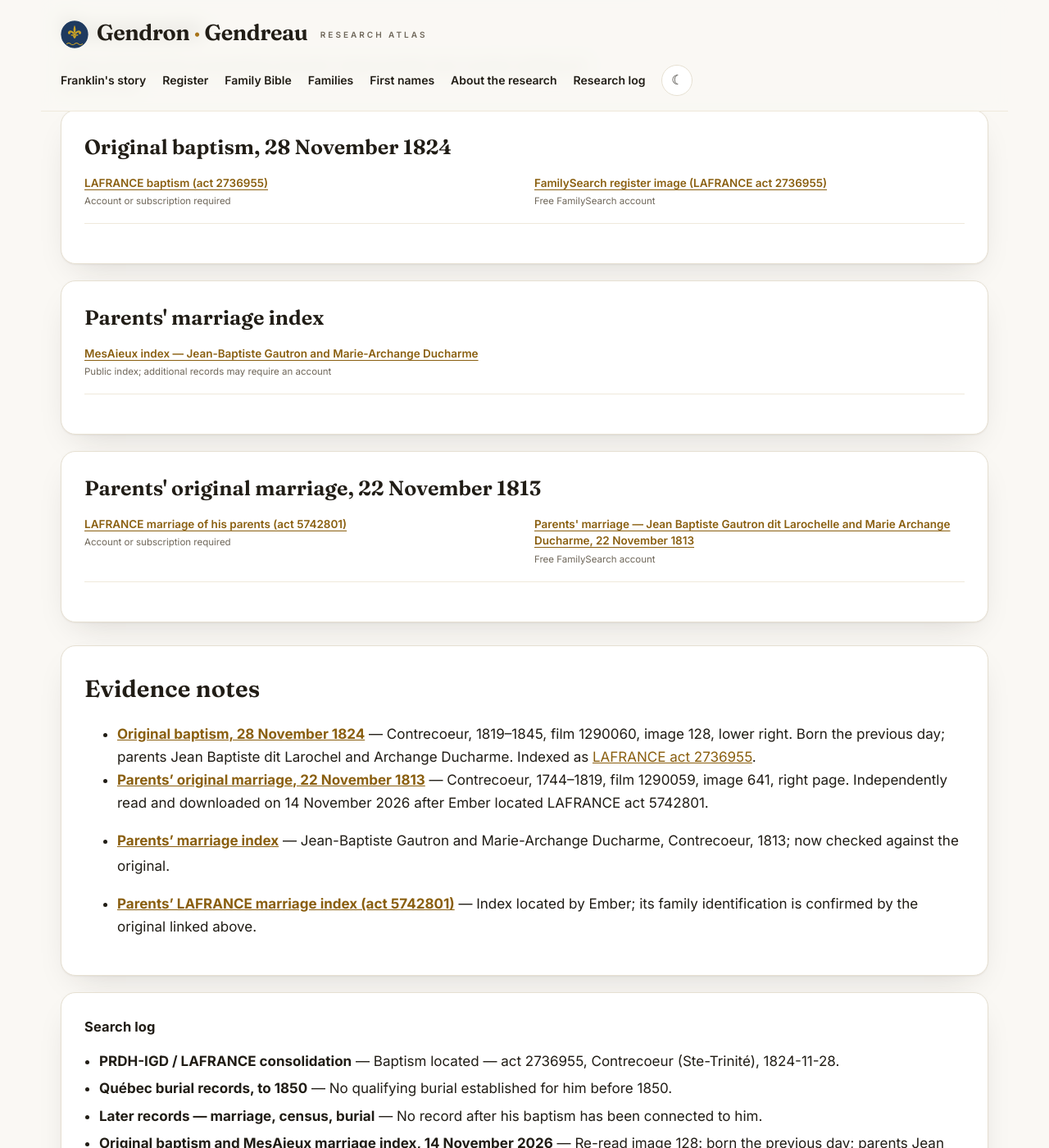
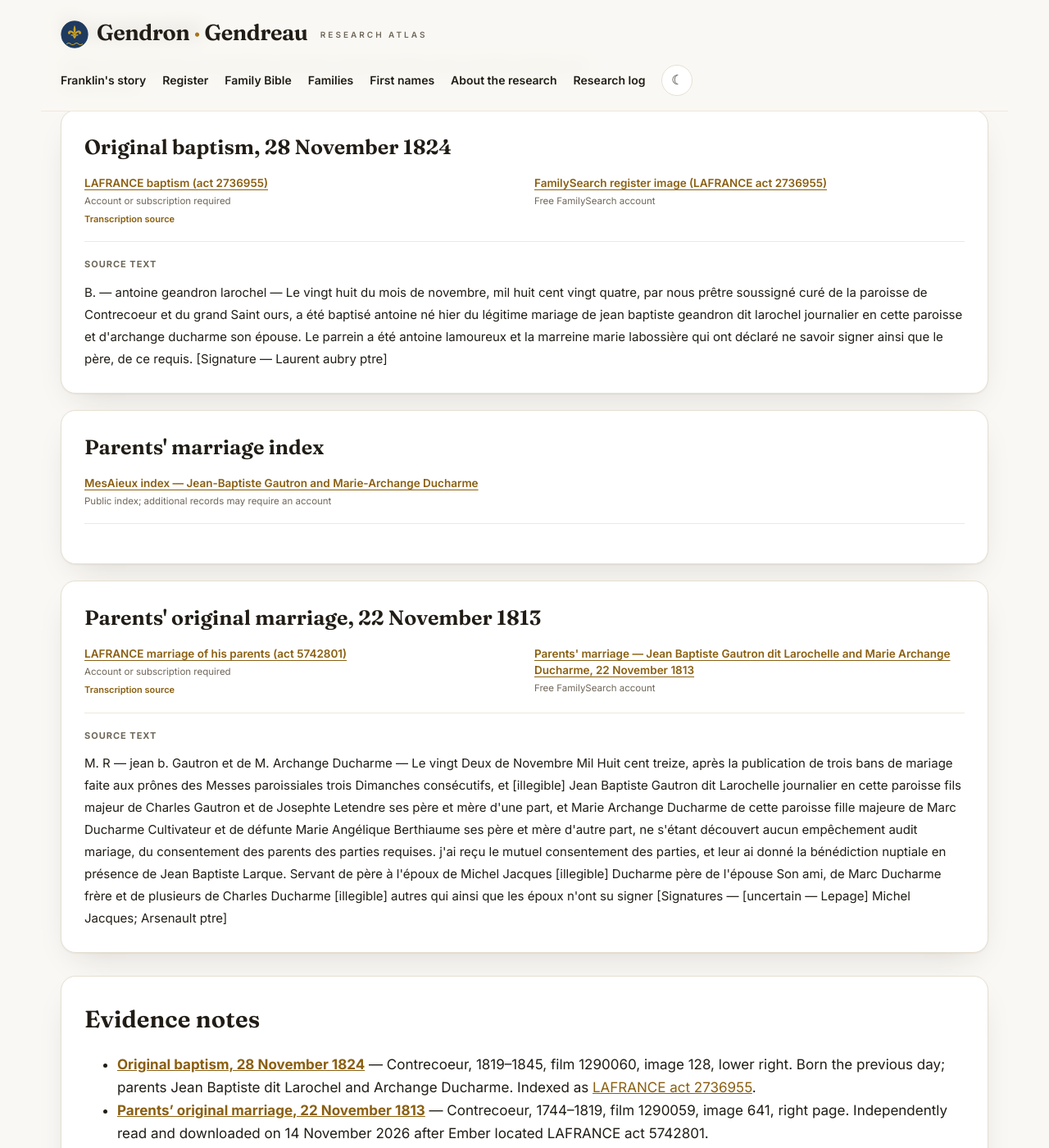
Before and after one commit to vetharmon/gendron-research, a Jekyll site: the page built from _candidates/c154.md, in a window 1280 px wide and 1400 px high, scrolled down 1483 px. Shown: the whole window at 82% size. Built offline with Jekyll 4.4.1, drawn with Linux system fonts in a browser that asks for light colours.

Commit message:
Document audit wave 57 — C154: sources verified and transcribed

```diff
--- a/_candidates/c154.md
+++ b/_candidates/c154.md
@@ -30,34 +30,38 @@ sources:
 - label: LAFRANCE baptism (act 2736955)
   url: https://www.genealogiequebec.com/Membership/LAFRANCE/acte/2736955
   access: Account or subscription required
-  provenance: The act number is explicitly recorded in the consolidated candidate register.
+  provenance: The act number is explicitly recorded in the consolidated candidate register. Document audit, 26 November 2026 — read in the register image (d1p_1145b0653.jpg) and verified — MATCH on the child, the date and the parents. This copy writes the father Geandron dit Larochel; the Gautron spelling rests on the parents' 1813 marriage. The transcription below is from this civil copy.
+  transcription: "B. — antoine geandron larochel — Le vingt huit du mois de novembre, mil huit cent vingt quatre, par nous prêtre soussigné curé de la paroisse de Contrecoeur et du grand Saint ours, a été baptisé antoine né hier du légitime mariage de jean baptiste geandron dit larochel journalier en cette paroisse et d'archange ducharme son épouse. Le parrein a été antoine lamoureux et la marreine marie labossière qui ont déclaré ne savoir signer ainsi que le père, de ce requis. [Signature — Laurent aubry ptre]"
   document_id: act-2736955
   document_primary: true
   document_title: Original baptism, 28 November 1824
 - label: FamilySearch register image (LAFRANCE act 2736955)
   url: https://www.familysearch.org/ark:/61903/3:1:3QS7-899Q-M99S-7
   access: Free FamilySearch account
-  provenance: Quebec, Catholic Parish Registers, 1621-1979 — image 128, film 1290060. Matched to the LAFRANCE act on name, date and parents (12 Nov 2026).
+  provenance: Quebec, Catholic Parish Registers, 1621-1979 — image 128, film 1290060. Matched to the LAFRANCE act on name, date and parents (12 Nov 2026). Document audit, 26 November 2026 — re-read in the parish register image (image 128 of 644, as cited; the viewer shows the film as 005470643, the DGS, where the panel cites the older microfilm number 1290060) and verified — MATCH. The surname spellings split inside this one act — Gaudron in the margin, Grandron in the body — and the mother is Dulcharme here against Ducharme in the civil copy. The transcription below is from this parish copy.
+  transcription: "B. — antoine gaudron Larochel — Le vingt huit du mois de novembre, mil huit cent vingt quatre, par nous prêtre soussigné curé de la paroisse de Contrecoeur et du grand Saint ours, a été baptisé antoine né hier du légitime mariage de jean baptiste grandron dit Larochel journalier en cette paroisse et d'archange Dulcharme son épouse. Le parrein a été antoine Lamoureux et la marreine marie Labossière qui ont déclaré ne savoir signer, ainsi que le père, [uncertain — présent] de ce requis. [Signature — Laurent Aubry ptre]"
   document_id: act-2736955
   document_primary: false
 - label: MesAieux index — Jean-Baptiste Gautron and Marie-Archange Ducharme
   url: https://www.mesaieux.com/genealogie/jean_gautron
   access: Public index; additional records may require an account
-  provenance: Lists their marriage at Contrecoeur in 1813. The original marriage of 22 November 1813 was subsequently inspected and confirms Gautron dit Larochelle.
+  provenance: Lists their marriage at Contrecoeur in 1813. The original marriage of 22 November 1813 was subsequently inspected and confirms Gautron dit Larochelle. Document audit, 26 November 2026 — light check — the link resolves to the MesAieux surname index for Jean Gautron (37 records, 1706–1947, across 17 towns), which lists the 1813 Contrecoeur marriage of Jean-Baptiste Gautron and Marie-Archange Ducharme. Index page only; no transcription.
   document_id: source-003
   document_primary: true
   document_title: Parents' marriage index
 - label: LAFRANCE marriage of his parents (act 5742801)
   url: https://www.genealogiequebec.com/Membership/LAFRANCE/acte/5742801
   access: Account or subscription required
-  provenance: 'Contrecoeur, 22 November 1813: Jean Baptiste Gautron Larochelle, son of Charles Gautron Larochelle and Josephte Letendre, married Marie Archange Ducharme. Recovered from the LAFRANCE index on 14 November 2026.'
+  provenance: 'Contrecoeur, 22 November 1813: Jean Baptiste Gautron Larochelle, son of Charles Gautron Larochelle and Josephte Letendre, married Marie Archange Ducharme. Recovered from the LAFRANCE index on 14 November 2026. Document audit, 26 November 2026 — read in the register image (d1p_1145b0481.jpg) and verified — MATCH on the couple and both sets of parents, including the groom as Jean Baptiste Gautron dit Larochelle, son of Charles Gautron and Josephte Letendre. The lower witness lines are faint in this copy and two words could not be read; the parish copy''s witness list is legible and differs in form. The transcription below is from this civil copy.'
+  transcription: "M. R — jean b. Gautron et de M. Archange Ducharme — Le vingt Deux de Novembre Mil Huit cent treize, après la publication de trois bans de mariage faite aux prônes des Messes paroissiales trois Dimanches consécutifs, et [illegible] Jean Baptiste Gautron dit Larochelle journalier en cette paroisse fils majeur de Charles Gautron et de Josephte Letendre ses père et mère d'une part, et Marie Archange Ducharme de cette paroisse fille majeure de Marc Ducharme Cultivateur et de défunte Marie Angélique Berthiaume ses père et mère d'autre part, ne s'étant découvert aucun empêchement audit mariage, du consentement des parents des parties requises. j'ai reçu le mutuel consentement des parties, et leur ai donné la bénédiction nuptiale en présence de Jean Baptiste Larque. Servant de père à l'époux de Michel Jacques [illegible] Ducharme père de l'épouse Son ami, de Marc Ducharme frère et de plusieurs de Charles Ducharme [illegible] autres qui ainsi que les époux n'ont su signer [Signatures — [uncertain — Lepage] Michel Jacques; Arsenault ptre]"
   document_id: act-5742801
   document_primary: true
   document_title: Parents' original marriage, 22 November 1813
 - label: Parents' marriage — Jean Baptiste Gautron dit Larochelle and Marie Archange Ducharme, 22 November 1813
   url: https://www.familysearch.org/ark:/61903/3:1:3QS7-899Q-S9QD-1?wc=HCQ6-RM9%3A13667601%2C13667602%2C15347803%26cc%3D1321742&cc=1321742&lang=en&i=640&groupId=1321742
   access: Free FamilySearch account
-  provenance: Contrecoeur, Ste-Trinite, 1744–1819, film 1290059, image 641, right page. Groom is a day labourer, adult son of Charles Gautron and Josephte Letendre. Original independently inspected and downloaded 14 November 2026 following Ember's log of LAFRANCE act 5742801.
+  provenance: Contrecoeur, Ste-Trinite, 1744–1819, film 1290059, image 641, right page. Groom is a day labourer, adult son of Charles Gautron and Josephte Letendre. Original independently inspected and downloaded 14 November 2026 following Ember's log of LAFRANCE act 5742801. Document audit, 26 November 2026 — re-read in the parish register image (image 641 of 711, as cited; the viewer shows the film as 005470642, the DGS, where the panel cites the older microfilm number 1290059) and verified — MATCH on the couple and the date. The groom's mother's surname is not cleanly legible in this copy (read Latourre, marked uncertain in the transcription) against Josephte Letendre in the civil copy, the index, and the 14 November 2026 read of this same image. The transcription below is from this parish copy.
+  transcription: "M. — Jean B. Gautron dit Larochelle et M. Archange Ducharme — Le vingt deux de Novembre mil huit cent treize, après la publication de trois bans de mariage faite aux prônes des Messes paroissiales trois dimanches consécutifs et [uncertain — et] Jean Baptiste Gautron dit Larochelle journalier en cette paroisse, fils majeur de Charles Gautron et de Josepte Latourre [uncertain — possibly Latour] ses père et mère d'une part; et Marie Archange Ducharme de cette paroisse, fille majeure de Marc Ducharme cultivateur et de défunte Marie Angélique Berthiaume, ses père et mère d'autre part; ne s'étant découvert aucun empêchement ni opposition audit mariage, du consentement des parents des parties respectives, j'ai reçu le mutuel consentement des parties et leur ai donné la bénédiction nuptiale en présence de Jean Baptiste Bergeron servant de père à l'époux, de Michel Jacques, son ami, de Marc Ducharme père de l'épouse, de Charles Ducharme son frère et de plusieurs autres qui ainsi que les époux n'ont su signer. [Signatures — Bapte Michel Jacques — michel jacques; Arsenault ptre]"
   document_id: act-5742801
   document_primary: false
 filenames: []
```
